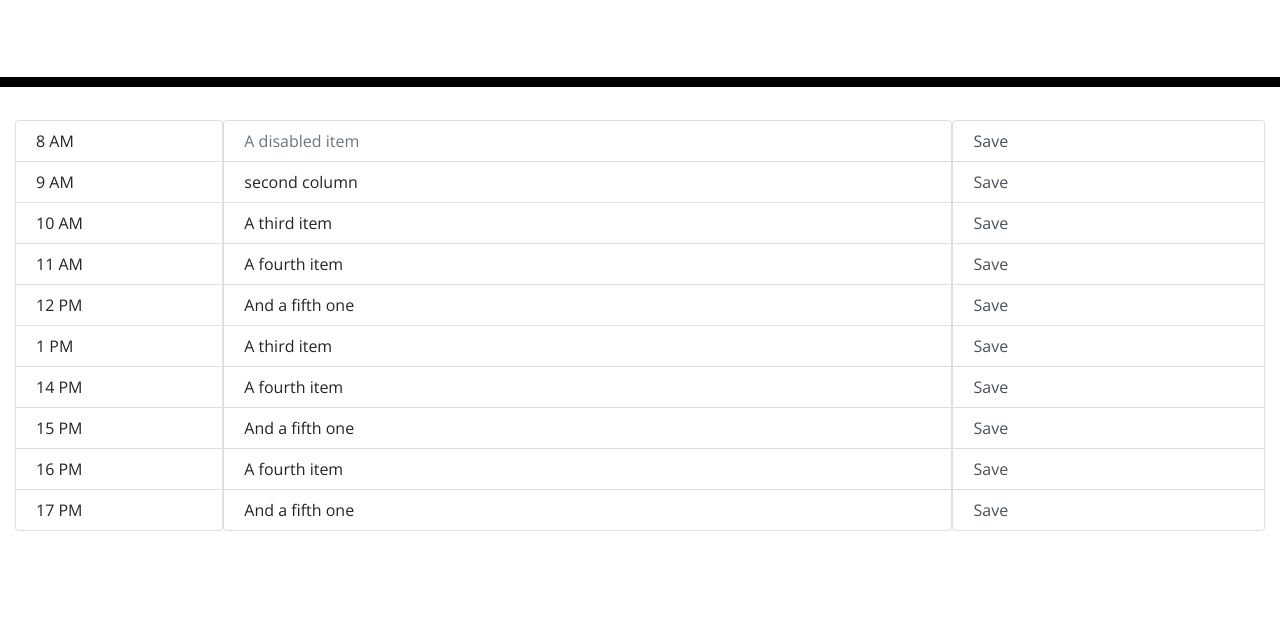
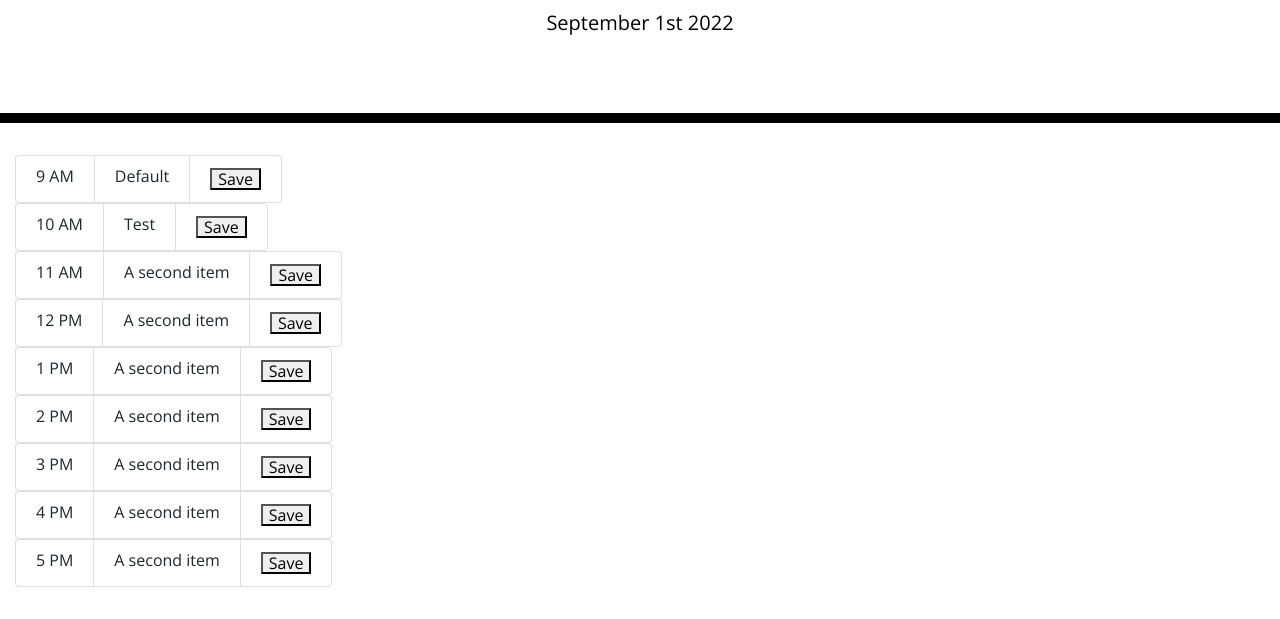
Before and after one commit to pholcomb91/Getting-Things-Done, a plain HTML site: page index.html in a window 1280 px wide. Shown: the part 181-800 px from the top of the page. Drawn offline with nearby package versions, Linux system fonts and the light colour scheme.

Commit message:
individual save buttons return correct innerText.

```diff
--- a/index.html
+++ b/index.html
@@ -30,9 +30,54 @@
       <p class="lead">A simple calendar app for scheduling your work day</p>
       <p id="1a" class="lead"></p>
     </header>
-    <div class="container-fluid row mx-auto">
+    <div class="container-fluid col time-block">
       <!-- Timeblocks go here -->
-      <ul class="list-group col-2 m-0 p-0" >
+      <ul class="list-group list-group-horizontal">
+        <li class="list-group-item">9 AM</li>
+        <li id = toDo9 class="list-group-item" contenteditable="true">Default</li>
+        <li class="list-group-item"><button onclick="saveToLocal(event)">Save</button></li>
+      </ul>
+      <ul class="list-group list-group-horizontal">
+        <li class="list-group-item">10 AM</li>
+        <li id = toDo10 class="list-group-item" contenteditable="true">Test</li>
+        <li class="list-group-item"><button onclick="saveToLocal10()">Save</button></li>
+      </ul>
+      <ul class="list-group list-group-horizontal">
+        <li class="list-group-item">11 AM</li>
+        <li class="list-group-item" contenteditable="true">A second item</li>
+        <li class="list-group-item"><button>Save</button></li>
+      </ul>
+      <ul class="list-group list-group-horizontal">
+        <li class="list-group-item">12 PM</li>
+        <li class="list-group-item" contenteditable="true">A second item</li>
+        <li class="list-group-item"><button>Save</button></li>
+      </ul>
+      <ul class="list-group list-group-horizontal">
+        <li class="list-group-item">1 PM</li>
+        <li class="list-group-item" contenteditable="true">A second item</li>
+        <li class="list-group-item"><button>Save</button></li>
+      </ul>
+      <ul class="list-group list-group-horizontal">
+        <li class="list-group-item">2 PM</li>
+        <li class="list-group-item" contenteditable="true">A second item</li>
+        <li class="list-group-item"><button>Save</button></li>
+      </ul>
+      <ul class="list-group list-group-horizontal">
+        <li class="list-group-item">3 PM</li>
+        <li class="list-group-item" contenteditable="true">A second item</li>
+        <li class="list-group-item"><button>Save</button></li>
+      </ul>
+      <ul class="list-group list-group-horizontal">
+        <li class="list-group-item">4 PM</li>
+        <li class="list-group-item" contenteditable="true">A second item</li>
+        <li class="list-group-item"><button >Save</button></li>
+      </ul>
+      <ul class="list-group list-group-horizontal">
+        <li class="list-group-item">5 PM</li>
+        <li class="list-group-item" contenteditable="true">A second item</li>
+        <li class="list-group-item"><button>Save</button></li>
+      </ul>
+      <!--<ul class="list-group col-2 m-0 p-0" >
         <li id= eightAm class="list-group-item"></li>
         <li id= nineAm class="list-group-item"></li>
         <li id= tenAm class="list-group-item"></li>
@@ -45,7 +90,7 @@
         <li id= fivePm class="list-group-item">5 PM</li>
       </ul>
       <ul class="list-group col-7 m-0 p-0" contenteditable="true">
-        <li class="list-group-item disabled">A disabled item</li>
+        <li class="list-group-item">A disabled item</li>
         <li class="list-group-item" >second column</li>
         <li class="list-group-item" >A third item</li>
         <li class="list-group-item">A fourth item</li>
@@ -67,7 +112,7 @@
         <a href="#" class="list-group-item list-group-item-action">Save</a>
         <a href="#" class="list-group-item list-group-item-action">Save</a>
         <a href="#" class="list-group-item list-group-item-action">Save</a>
-      </ul>
+      </ul>-->
     </div>
     <script src="https://code.jquery.com/jquery-3.4.1.min.js"></script>
     <script src="./script.js"></script>
--- a/script.js
+++ b/script.js
@@ -1,17 +1,38 @@
 var currentTime= moment().get('hour');
 console.log (currentTime);
 
-setInterval(disableTimeSlot, 1000 * 60 * 60);
+
+
 
 /*var today = moment();
-//$("#currentDay").text(today.format("MMM Do, YYYY"));
+$("#currentDay").text(today.format("MMM Do, YYYY"));
 var currentDay= moment().format("MMM Do, YYYY");
-document.getElementById("currentDay").innerHTML= currentDay;
+document.getElementById("currentDay").innerHTML= currentDay;*/
 
 var today = moment();
-$("#1a").text(today.format("MMM Do, YYYY"));
+$("#1a").text(today.format('MMMM Do YYYY'));
 
-var now= moment().format("LT");
+//Entry Point
+function saveToLocal9 () {
+    var toDo9= document.getElementById("toDo9").innerText;
+    //var specificToDo= (event.target.toDo);
+    //localStorage.toDo
+    console.log(toDo9);
+    //localStorage.setItem();
+}
+function saveToLocal10 () {
+    var toDo10= document.getElementById("toDo10").innerText;
+    //event=toDo10.addEventListener('click', setLocal());
+    //function setLocal () {}
+        console.log(toDo10);
+
+    //var specificToDo= (event.target.toDo);
+    //localStorage.toDo
+
+    //localStorage.setItem();
+}
+
+/*var now= moment().format("LT");
 var isDisabled= false;
 if  <= now {
     isDisabled=true;
@@ -19,49 +40,49 @@ if  <= now {
 
 /*var tenAm = moment().hour(10);
 console.log(tenAm);
-$('#10a').text(9a.format());*/
+$('#10a').text(9a.format());
 
 var timeSlot = new Date("August, 31, 2022 08:00:00");
 var hour = timeSlot.getHours();
-document.getElementById("eightAm").innerHTML = hour + " AM";
+document.getElementById("eightAm").innerHTML = hour + ":00";
 
 var timeSlot = new Date("August, 31, 2022 09:00:00");
 var hour = timeSlot.getHours();
-document.getElementById("nineAm").innerHTML = hour + " AM";
+document.getElementById("nineAm").innerHTML = hour + ":00";
 
 var timeSlot = new Date("August, 31, 2022 010:00:00");
 var hour = timeSlot.getHours();
-document.getElementById("tenAm").innerHTML = hour + " AM";
+document.getElementById("tenAm").innerHTML = hour + ":00";
 
 var timeSlot = new Date("August, 31, 2022 11:00:00");
 var hour = timeSlot.getHours();
-document.getElementById("elevenAm").innerHTML = hour + " AM";
+document.getElementById("elevenAm").innerHTML = hour + ":00";
 
 var timeSlot = new Date("August, 31, 2022 12:00:00");
 var hour = timeSlot.getHours();
-document.getElementById("twelvePm").innerHTML = hour + " PM";
+document.getElementById("twelvePm").innerHTML = hour + ":00";
 
-var timeSlot = new Date("August, 31, 2022 1:00:00");
+var timeSlot = new Date("August, 31, 2022 13:00:00");
 var hour = timeSlot.getHours();
-document.getElementById("onePm").innerHTML = hour + " PM";
+document.getElementById("onePm").innerHTML = hour + ":00";
 
 var timeSlot = new Date("August, 31, 2022 14:00:00");
 var hour = timeSlot.getHours();
-document.getElementById("twoPm").innerHTML = hour + " PM";
+document.getElementById("twoPm").innerHTML = hour + ":00";
 
 var timeSlot = new Date("August, 31, 2022 15:00:00");
 var hour = timeSlot.getHours();
-document.getElementById("threePm").innerHTML = hour + " PM";
+document.getElementById("threePm").innerHTML = hour + ":00";
 
 var timeSlot = new Date("August, 31, 2022 16:00:00");
 var hour = timeSlot.getHours();
-document.getElementById("fourPm").innerHTML = hour + " PM";
+document.getElementById("fourPm").innerHTML = hour + ":00";
 
 var timeSlot = new Date("August, 31, 2022 17:00:00");
 var hour = timeSlot.getHours();
-document.getElementById("fivePm").innerHTML = hour + " PM";
+document.getElementById("fivePm").innerHTML = hour + ":00";
 
-function disableTimeSlot () {
+setInterval(function disableTimeSlot () {
     if (hour < currentTime) {
         document.getElementById().classList.add('disabled');
         document.getElementById().classList.add('list-group-item-dark');
@@ -70,4 +91,6 @@ function disableTimeSlot () {
     } else {
         document.getElementById().classList.add('list-group-item-warning');
     }
-}
+}, 1000*60);*/
+
+//setInterval(disableTimeSlot, 1000 * 60);
```
